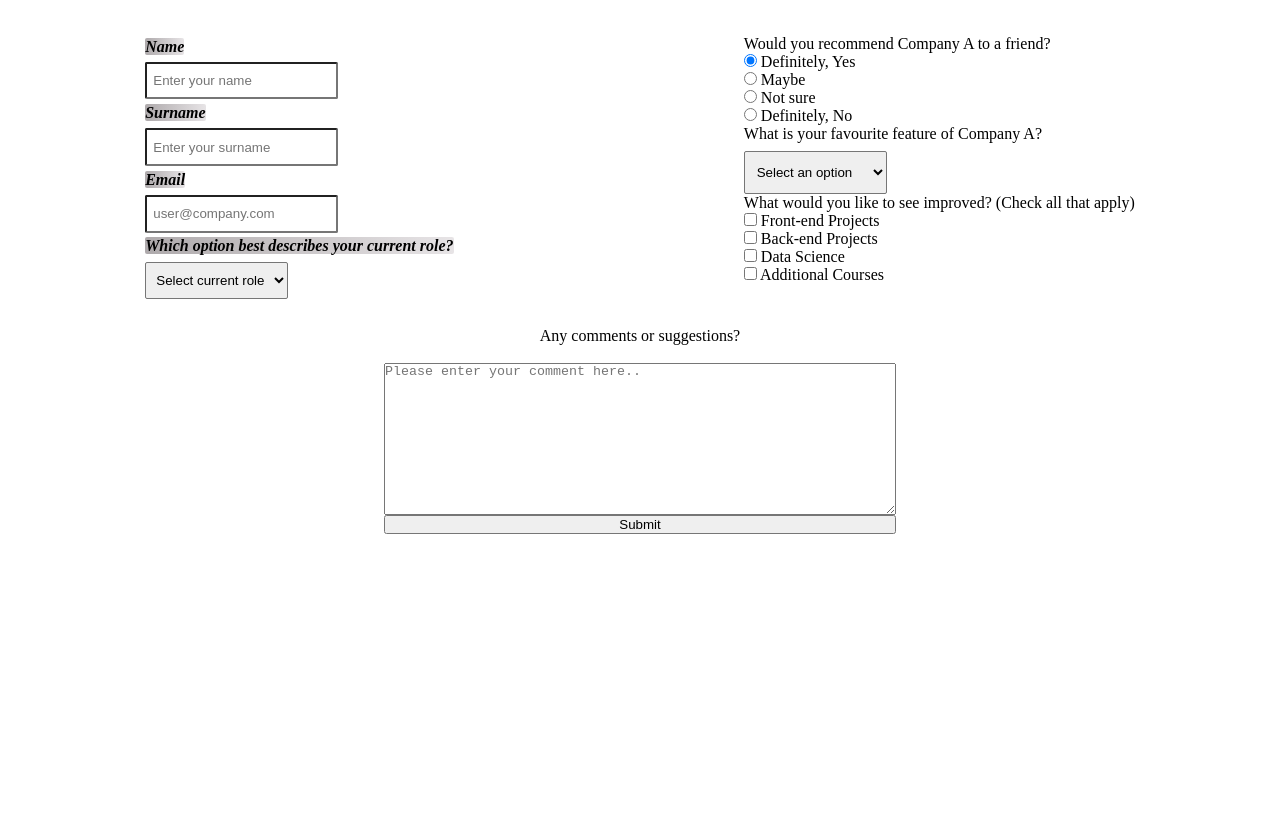
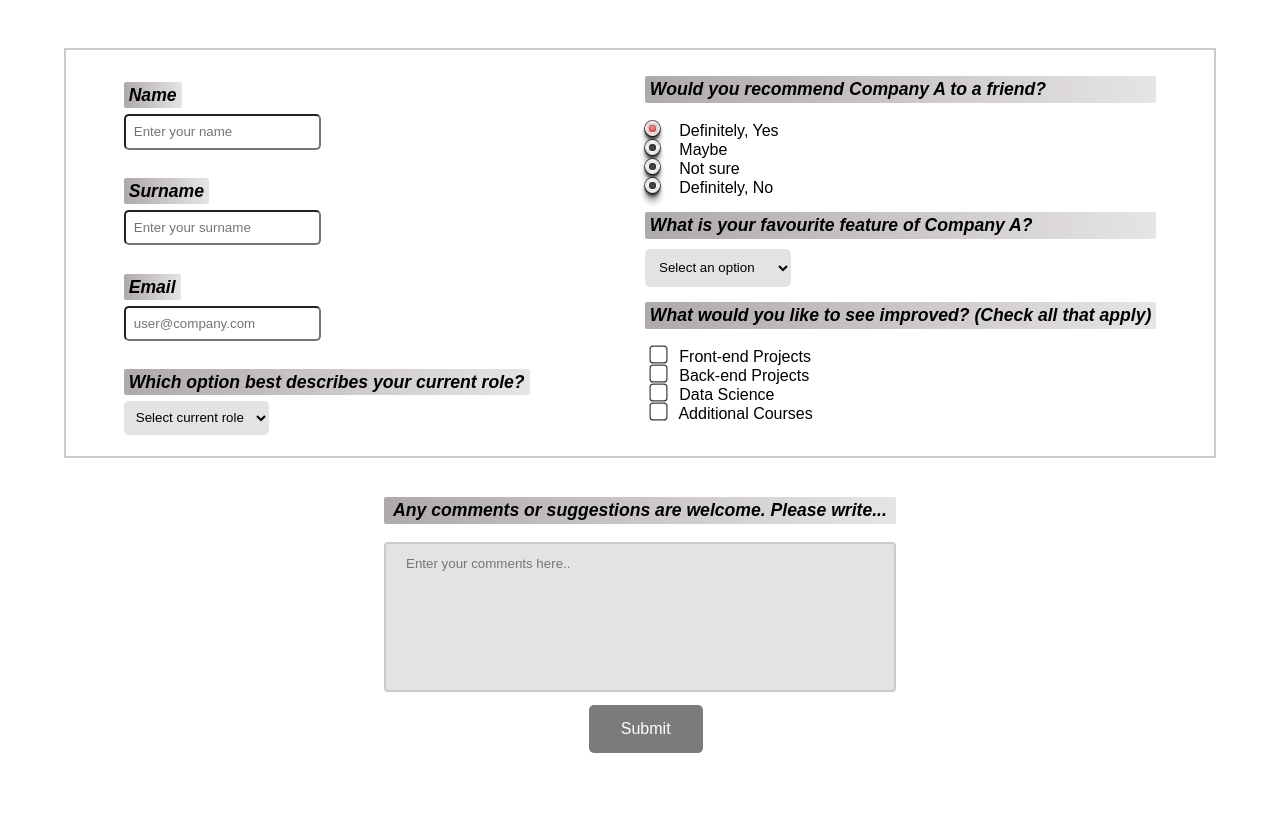
Before and after one commit to nurkocar/Survey-Form-Sample-Project, a plain HTML site: page form.html in a window 1280 px wide. Shown: the part 144-961 px from the top of the page. Before the commit the page ends 800 px from the top, so only its background shows below. Drawn offline with Linux system fonts and the light colour scheme.

Commit message:
Completed modifying

```diff
--- a/form.css
+++ b/form.css
@@ -1,14 +1,21 @@
-*{
+* {
   /* border: 1px solid red; */
   margin: 0;
   padding: 0;
   box-sizing: border-box;
-    /* background-image: linear-gradient(to left, rgba(255,0,0,0), rgba(255,0,0,1) ); */
+  font-family: Arial, Helvetica, sans-serif;
 }
 
-header{
+header {
+  color: white;
   text-align: center;
   background-color: rgb(237, 233, 233);
+  /* background-image: radial-gradient(circle, gray, white, gray); */
+  background-image: linear-gradient(
+    180deg,
+    rgb(87, 85, 85),
+    rgb(160, 160, 160)
+  );
   margin: 1% 5%;
   border-radius: 7px;
 }
@@ -20,46 +27,203 @@ header h3 {
   padding-bottom: 2%;
 }
 
-form{
+form {
   padding-top: 2%;
 }
 
-
-.container{
-    display: flex;
-    justify-content: space-around;
-}
-
-.leftContainer{
+.container {
   display: flex;
   flex-direction: column;
   justify-content: space-around;
 }
 
-.leftContainer input, select{
+.topContainer{
+    display: flex;
+    justify-content:space-around;
+    border: 2px solid #ccc;
+    margin: 1% 5%;
+    padding-top: 2%;
+}
+
+.box {
+  margin-bottom: 3%;
+}
+
+.leftContainer,
+.rightContainer {
+  display: flex;
+  flex-direction: column;
+  justify-content: space-around;
+}
+
+.leftContainer input,
+select {
   margin-top: 2%;
-    padding: 3% 2%;
+  padding: 2%;
+  border-radius: 5px;
+}
+
+select {
+  border: none;
+  background-color: #e5e2e4;
+}
+
+.leftContainer label,
+.rightContainerQuestions,
+.bottomTextArea label {
+  background-image: linear-gradient(
+    to right,
+    rgba(94, 85, 89, 0.5),
+    rgba(231, 228, 230, 1)
+  );
   border-radius: 2px;
-
-}
-.leftContainer label{
-    background-image: linear-gradient(to right, rgba(94,85,89,0.5), rgba(231,228,230,1) );
-    border-radius: 2px;
+  font-size: 1.1rem;
   font-style: italic;
   font-weight: 600;
-    /* padding-left: 1%; */
-    /* padding: 1% 0; */
+  padding: 3px 5px;
+}
+
+input[type=checkbox] {
+    transform: scale(1.2);
+  }
+
+  input[type=checkbox] {
+    width: 15px;
+    height: 15px;
+    margin-right: 15px;
+    cursor: pointer;
+    font-size: 10px;
+    visibility: hidden;
+  }
+
+  input[type=checkbox]:after {
+    content: " ";
+    background-color: #fff;
+    display: inline-block;
+    margin-left: 5px;
+    padding-bottom: 3px;
+    color: #e60f0f;
+    width: 10px;
+    height: 10px;
+    visibility: visible;
+    border: 1px solid #3c3d3d;
+    padding-left: 3px;
+    border-radius: 3px;
+  }
+
+  input[type=checkbox]:checked:after {
+    content: "\2714";
+    padding: -5px;
+    font-weight: bold;
+  }
+.bottomTextArea {
+  display: flex;
+  flex-direction: column;
+  margin: 2% 30% 1%;
+}
+
+.bottomTextArea label {
+  text-align: center;
+}
+
+textarea {
+  width: 100%;
+  height: 150px;
+  padding: 12px 20px;
+  border: 2px solid #ccc;
+  border-radius: 4px;
+  background-color: #e5e2e4;
+  resize: none;
+  outline: none;
+}
+
+input[type="radio"] {
+  background-color: #ddd;
+  background-image: -webkit-linear-gradient(
+      0deg,
+      transparent 20%,
+      hsla(0, 0%, 100%, 0.7),
+      transparent 80%
+    ),
+    -webkit-linear-gradient(90deg, transparent 20%, hsla(0, 0%, 100%, 0.7), transparent
+          80%);
+  border-radius: 10px;
+  box-shadow: inset 0 1px 1px hsla(0, 0%, 100%, 0.8),
+    0 0 0 1px hsla(0, 0%, 0%, 0.6), 0 2px 3px hsla(0, 0%, 0%, 0.6),
+    0 4px 3px hsla(0, 0%, 0%, 0.4), 0 6px 6px hsla(0, 0%, 0%, 0.2),
+    0 10px 6px hsla(0, 0%, 0%, 0.2);
+  cursor: pointer;
+  display: inline-block;
+  height: 15px;
+  margin-right: 15px;
+  position: relative;
+  width: 15px;
+  -webkit-appearance: none;
+}
+input[type="radio"]:after {
+  background-color: #444;
+  border-radius: 25px;
+  box-shadow: inset 0 0 0 1px hsla(0, 0%, 0%, 0.4),
+    0 1px 1px hsla(0, 0%, 100%, 0.8);
+  content: "";
+  display: block;
+  height: 7px;
+  left: 4px;
+  position: relative;
+  top: 4px;
+  width: 7px;
+}
+input[type="radio"]:checked:after {
+  background-color: #f66;
+  box-shadow: inset 0 0 0 1px hsla(0, 0%, 0%, 0.4),
+    inset 0 2px 2px hsla(0, 0%, 100%, 0.4), 0 1px 1px hsla(0, 0%, 100%, 0.8),
+    0 0 2px 2px hsla(0, 70%, 70%, 0.4);
+}
+
+button {
+  background-color: #7c7b7b;
+  margin: 0 46% 5%;
+  border: none;
+  color: white;
+  padding: 15px 32px;
+  text-align: center;
+  text-decoration: none;
+  font-size: 16px;
+  cursor: pointer;
+  -webkit-transition-duration: 0.4s; /* Safari */
+  transition-duration: 0.4s;
+  border-radius: 5px;
+}
+
+button:hover {
+  box-shadow: 0 12px 16px 0 rgba(0, 0, 0, 0.24),
+    0 17px 50px 0 rgba(0, 0, 0, 0.19);
 }
 
 
-
-
-.bottomTextArea{
+@media only screen and (max-width: 768px) {
+    h1, h3{
+        font-size: medium;
+    }
+    .topContainer{
         display: flex;
         flex-direction: column;
-    margin: 2% 30%;
+        justify-content: space-between;
+        padding: 4%;
     }
-
-.bottomTextArea label{
-    text-align: center;
+    .bottomTextArea {
+        margin: 7% 3%;
     }
+    button {
+        margin: 0 40% 7% 40%;
+    }
+    .leftContainer label,
+    .rightContainerQuestions,
+    .bottomTextArea label {
+    font-size: 1.02rem;
+    padding: 5px;
+    }
+    .box {
+        margin-bottom: 4%;
+    }
+  }
--- a/form.html
+++ b/form.html
@@ -14,6 +14,7 @@
     </header>
     <form action="">
         <div class="container">
+            <div class="topContainer">
                 <div class="leftContainer">
                     <div class="box">
                         <label for="name">Name</label>
@@ -45,8 +46,8 @@
                     </div>
                 </div>
                 <div class="rightContainer">
-                <div>
-                    <label>Would you recommend Company A to a friend?</label>
+                    <div class="box">
+                        <p class="rightContainerQuestions">Would you recommend Company A to a friend?</p>
                         <br>
                         <input type="radio" name="recommendation" value="Yes" id="yes" checked>
                         <label for="yes">Definitely, Yes</label>
@@ -60,9 +61,9 @@
                         <input type="radio" name="recommendation" value="No" id="no">
                         <label for="no">Definitely, No</label>
                     </div>
-                <div>
-                    <label>What is your favourite feature of Company A?</label>
-                    <br>
+                    <div class="box">
+                        <p class="rightContainerQuestions">What is your favourite feature of Company A?</p>
+
                         <select name="favourite feature" id="fav_feature" required>
                             <option value="Select an option" disabled selected>Select an option</option>
                             <option value="Lms">Lms</option>
@@ -72,8 +73,8 @@
                             <option value="Teamwork">Teamwork</option>
                         </select>
                     </div>
-                <div>
-                    <label>What would you like to see improved? (Check all that apply)</label>
+                    <div class="box">
+                        <p class="rightContainerQuestions">What would you like to see improved? (Check all that apply)</p>
                         <br>
                         <input type="checkbox" id="frontend" name="frontend" value="Front-end Projects">
                         <label for="frontend">Front-end Projects </label><br>
@@ -87,14 +88,17 @@
                     </div>
                 </div>
             </div>
+            </div>
+
         <div class="bottomTextArea">
-            <label for="comments">Any comments or suggestions?</label>
+            <label for="comments">Any comments or suggestions are welcome. Please write...</label>
             <br>
             <textarea name="comments" id="comments" cols="30" rows="10"
-                placeholder="Please enter your comment here.."></textarea>
-            <input type="submit" value="Submit">
+                placeholder="Enter your comments here.."></textarea>
+            <!-- <input type="submit" value="Submit"> -->
         </div>
     </form>
+    <button>Submit</button>
 </body>
 
 </html>
```
Lines whose indentation alone changed are shown as unchanged.
